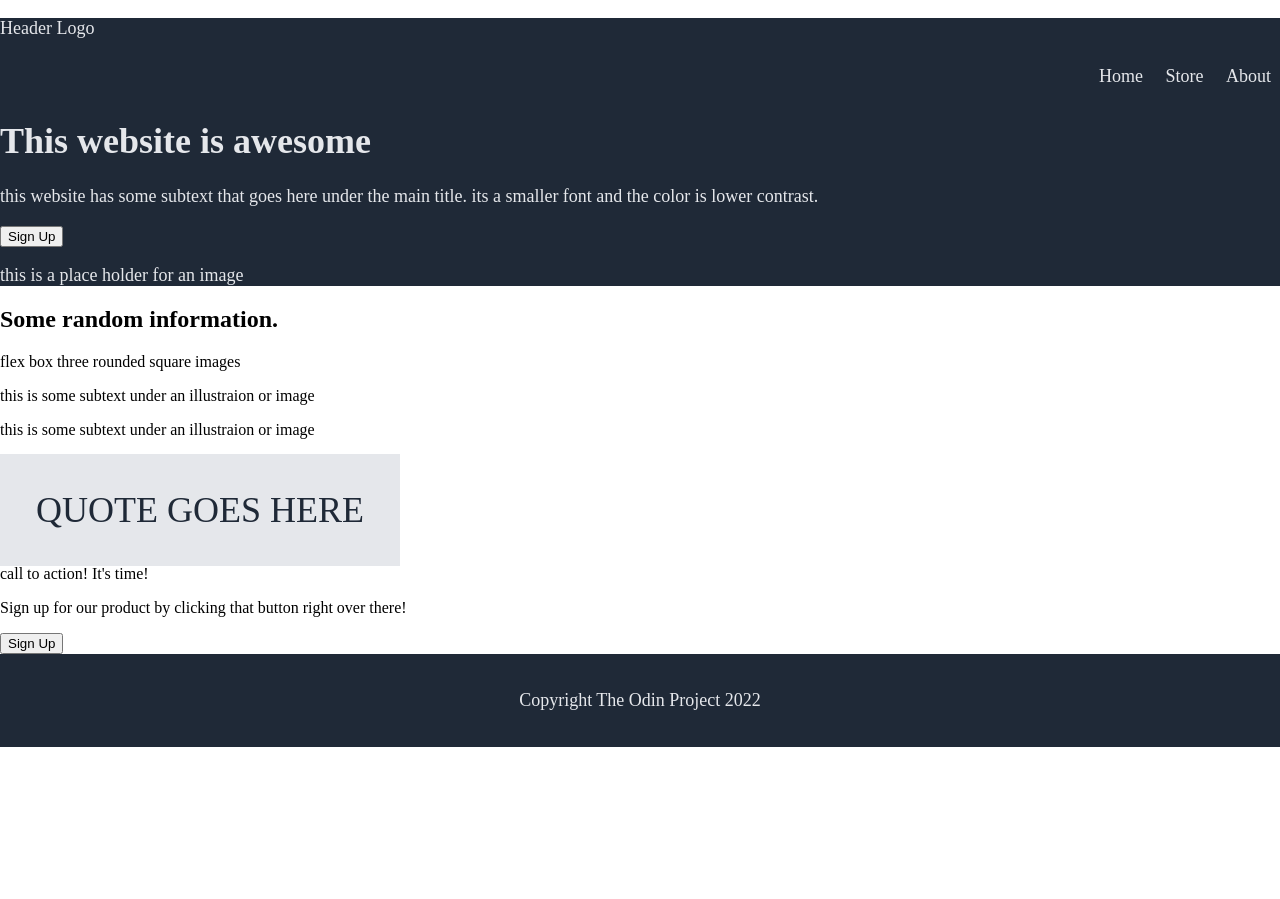
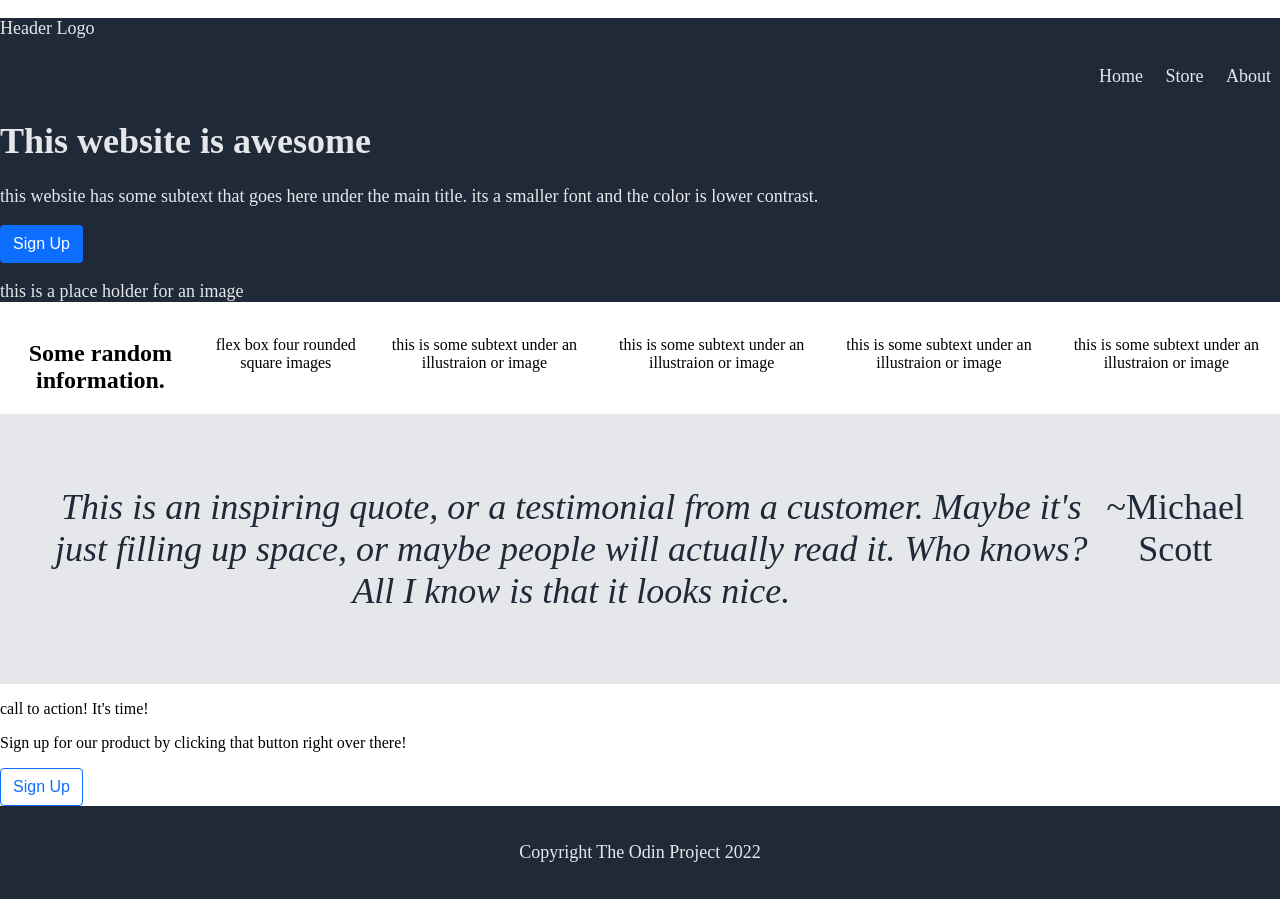
Before and after one commit to Amesezra/odin_landing_page, a plain HTML site: page index.html in a window 1280 px wide. Before the commit the page ends 800 px from the top, so only its background shows below. Drawn offline with Linux system fonts and the light colour scheme.

Commit message:
added css

```diff
--- a/index.html
+++ b/index.html
@@ -17,26 +17,28 @@
             </nav>
                 <h1> This website is awesome</h1>
                 <p>this website has some subtext that goes here under the main title. its a smaller font and the color is lower contrast.</p>
-                <button type="button">Sign Up</button>
+                <button class="button" type="button">Sign Up</button>
                 <p>this is a place holder for an image</p>
         </header>
-        <section>
+        <div class="main-action">
             <h2> Some random information.</h2>
-                <p> flex box three rounded square images</p>
+                <p> flex box four rounded square images</p>
                 <p> this is some subtext under an illustraion or image</p>
                 <p> this is some subtext under an illustraion or image</p>
                 <p> this is some subtext under an illustraion or image</p>
-        </section>
-        <section2 class="section2">
-            QUOTE GOES HERE
-        </section2>
-        <section3 class="section3">
-            <br>
-            <br>
-            <p>call to action! It's time! </p>
-            <p> Sign up for our product by clicking that button right over there!</p>
-            <button type="button">Sign Up</button>
-        </section3>
+                <p> this is some subtext under an illustraion or image</p>
+        </div>
+        <div class="quote">
+            <p><em>This is an inspiring quote, or a testimonial from a customer.  Maybe it's just filling up space, or maybe people will actually read it. Who knows? All I know is that it looks nice.</em></p>
+          <p>~Michael Scott</p>
+        </div>
+        <div class="call_to_action">
+            <div>
+                <p>call to action! It's time! </p>
+                <p> Sign up for our product by clicking that button right over there!</p>
+                <button class="button2" type="button">Sign Up</button>
+            </div>
+        </div>
     </body>
     <footer class="main-footer">
         <p>Copyright The Odin Project 2022</p>
--- a/style.css
+++ b/style.css
@@ -41,10 +41,66 @@ html, body {
     text-align: center;
 }
 
-.section2 {
+.main-action {
+    display: flex;
+    align-items: stretch;
+    text-align: center;
+}
+
+.quote {
     background-color: #e5e7eb;
     font-size: 36px;
     color: #1f2937;
     padding: 1em;
+    display: flex;
+    align-items: stretch;
     text-align: center;
 }
+
+.button {
+cursor: pointer;
+outline: 0;
+color: #fff;
+background-color: #0d6efd;
+border-color: #0d6efd;
+display: inline-block;
+font-weight: 400;
+line-height: 1.5;
+text-align: center;
+border: 1px solid transparent;
+padding: 6px 12px;
+font-size: 16px;
+border-radius: .25rem;
+transition: color .15s ease-in-out,background-color .15s ease-in-out,border-color .15s ease-in-out,box-shadow .15s ease-in-out;
+:hover {
+    color: #fff;
+    background-color: #0b5ed7;
+    border-color: #0a58ca;
+}
+}
+
+.button2 {
+    cursor: pointer;
+    outline: 0;
+    display: inline-block;
+    font-weight: 400;
+    line-height: 1.5;
+    text-align: center;
+    background-color: transparent;
+    border: 1px solid transparent;
+    padding: 6px 12px;
+    font-size: 1rem;
+    border-radius: .25rem;
+    transition: color .15s ease-in-out,background-color .15s ease-in-out,border-color .15s ease-in-out,box-shadow .15s ease-in-out;
+    color: #0d6efd;
+    border-color: #0d6efd;
+    :hover {
+        color: #fff;
+        background-color: #0d6efd;
+        border-color: #0d6efd;
+    }
+
+.call_to_action {
+    background-color: #0d6efd;
+    color: #E5E7EB;
+}
```
